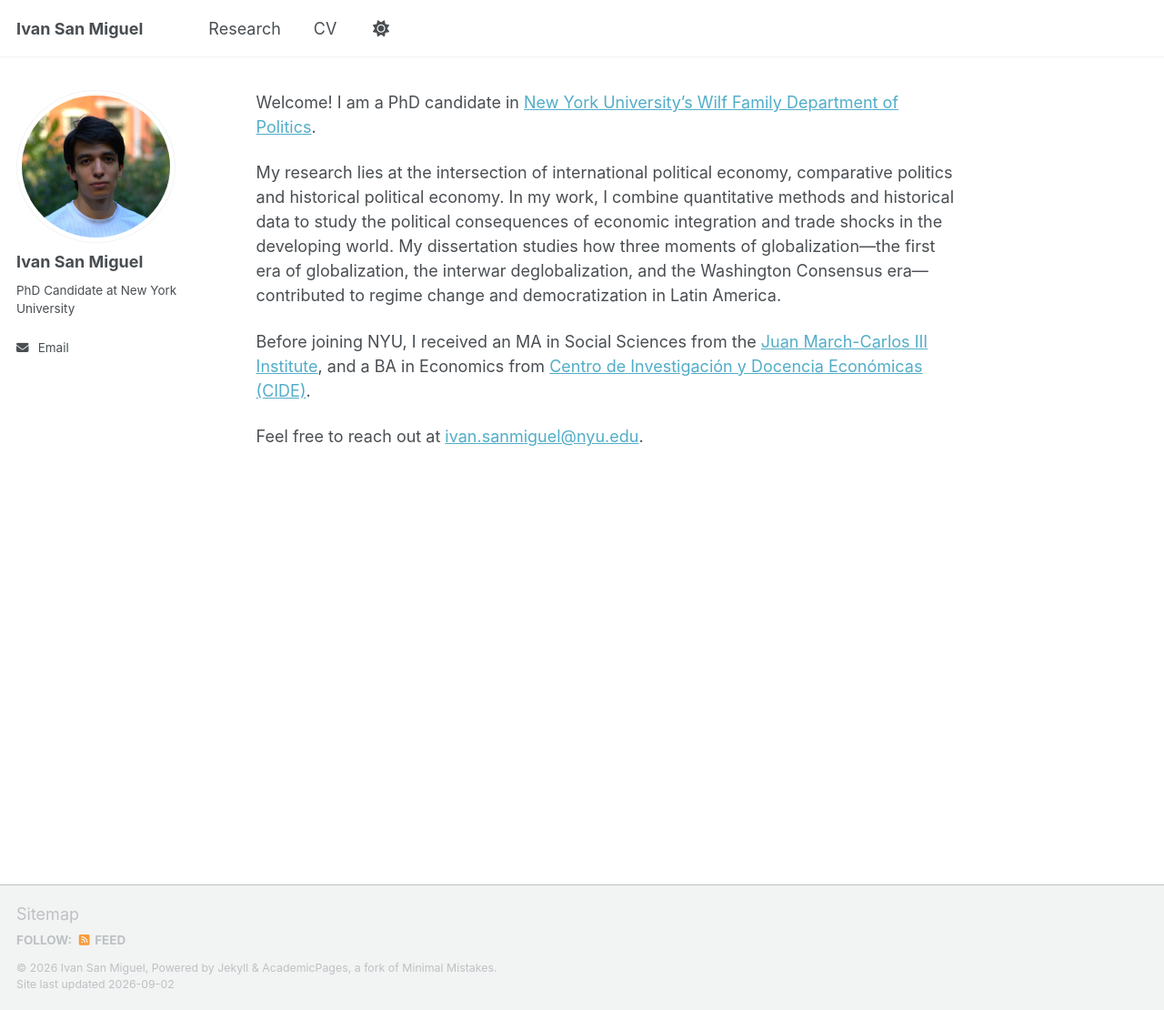
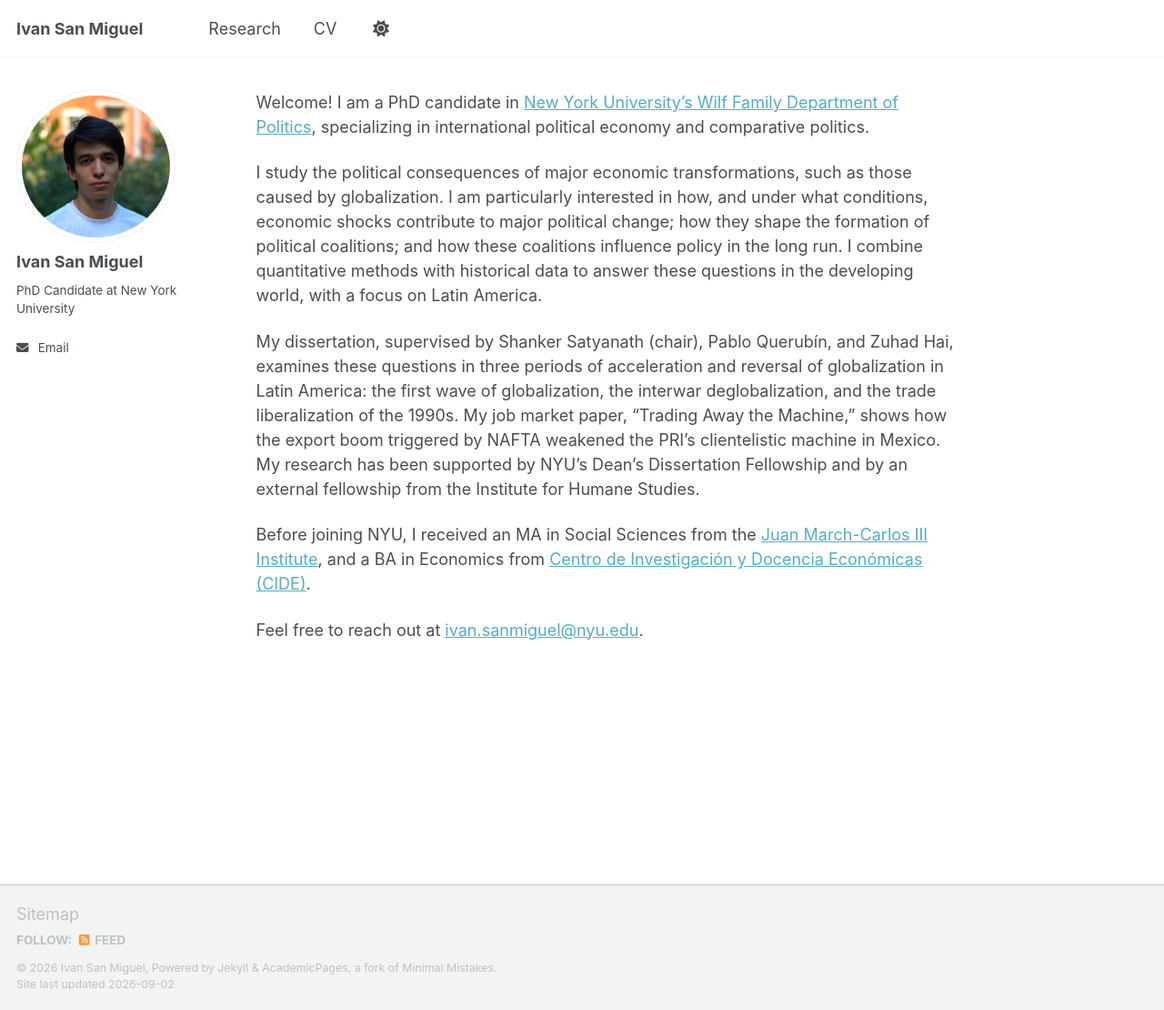
Before and after one commit to IvanSanMiguel/ivansanmiguel.github.io, a Jekyll site: the page built from _pages/about.md, in a window 1280 px wide and 1110 px high. Shown: the whole window at 91% size. Built offline with Jekyll 4.4.1, drawn with Linux system fonts in a browser that asks for light colours; a script that is not in the unit is left out.

Commit message:
Update about page research description from 2026 cover letter
Co-Authored-By: Claude Fable 5.1 <noreply@anthropic.com>
Claude-Session: https://claude.ai/code/session_01USXgVqsLk2ACf5GWTZKt9E

```diff
--- a/_pages/about.md
+++ b/_pages/about.md
@@ -6,9 +6,11 @@ redirect_from:
   - /about.html
 ---
 
-Welcome! I am a PhD candidate in [New York University's Wilf Family Department of Politics](https://as.nyu.edu/departments/politics.html).
+Welcome! I am a PhD candidate in [New York University's Wilf Family Department of Politics](https://as.nyu.edu/departments/politics.html), specializing in international political economy and comparative politics.
 
-My research lies at the intersection of international political economy, comparative politics and historical political economy. In my work, I combine quantitative methods and historical data to study the political consequences of economic integration and trade shocks in the developing world. My dissertation studies how three moments of globalization—the first era of globalization, the interwar deglobalization, and the Washington Consensus era—contributed to regime change and democratization in Latin America.
+I study the political consequences of major economic transformations, such as those caused by globalization. I am particularly interested in how, and under what conditions, economic shocks contribute to major political change; how they shape the formation of political coalitions; and how these coalitions influence policy in the long run. I combine quantitative methods with historical data to answer these questions in the developing world, with a focus on Latin America.
+
+My dissertation, supervised by Shanker Satyanath (chair), Pablo Querubín, and Zuhad Hai, examines these questions in three periods of acceleration and reversal of globalization in Latin America: the first wave of globalization, the interwar deglobalization, and the trade liberalization of the 1990s. My job market paper, "Trading Away the Machine," shows how the export boom triggered by NAFTA weakened the PRI's clientelistic machine in Mexico. My research has been supported by NYU's Dean's Dissertation Fellowship and by an external fellowship from the Institute for Humane Studies.
 
 Before joining NYU, I received an MA in Social Sciences from the [Juan March-Carlos III Institute](https://ic3jm.es/en/), and a BA in Economics from [Centro de Investigación y Docencia Económicas (CIDE)](https://www.cide.edu/).
 
```
